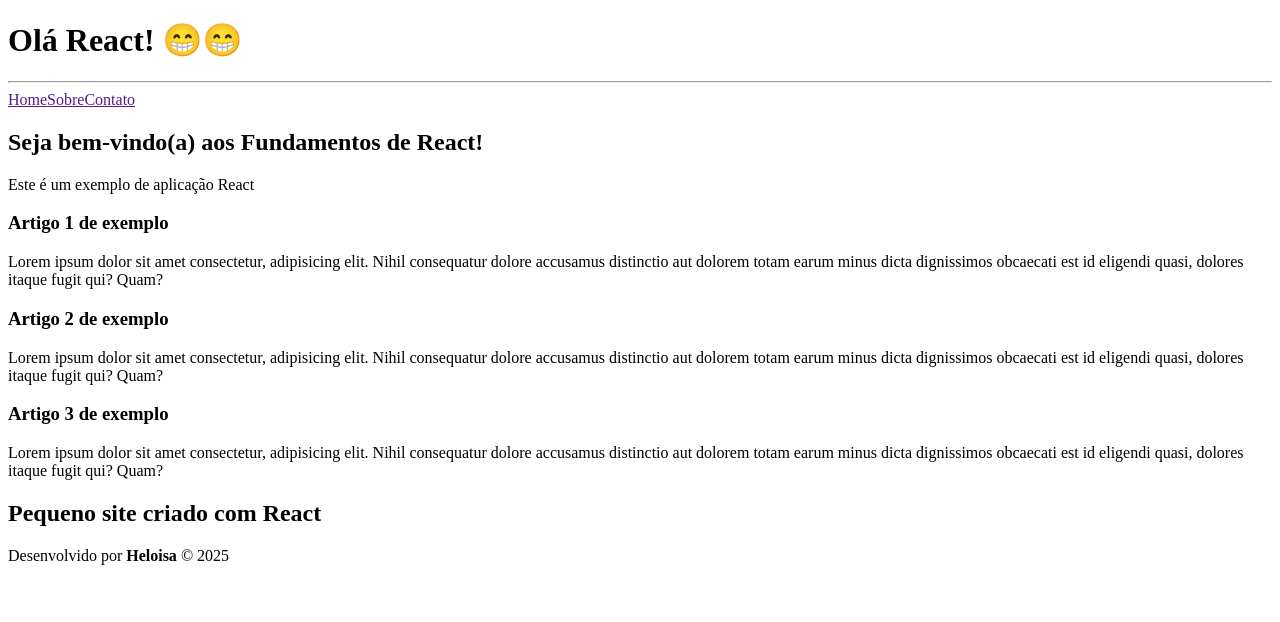
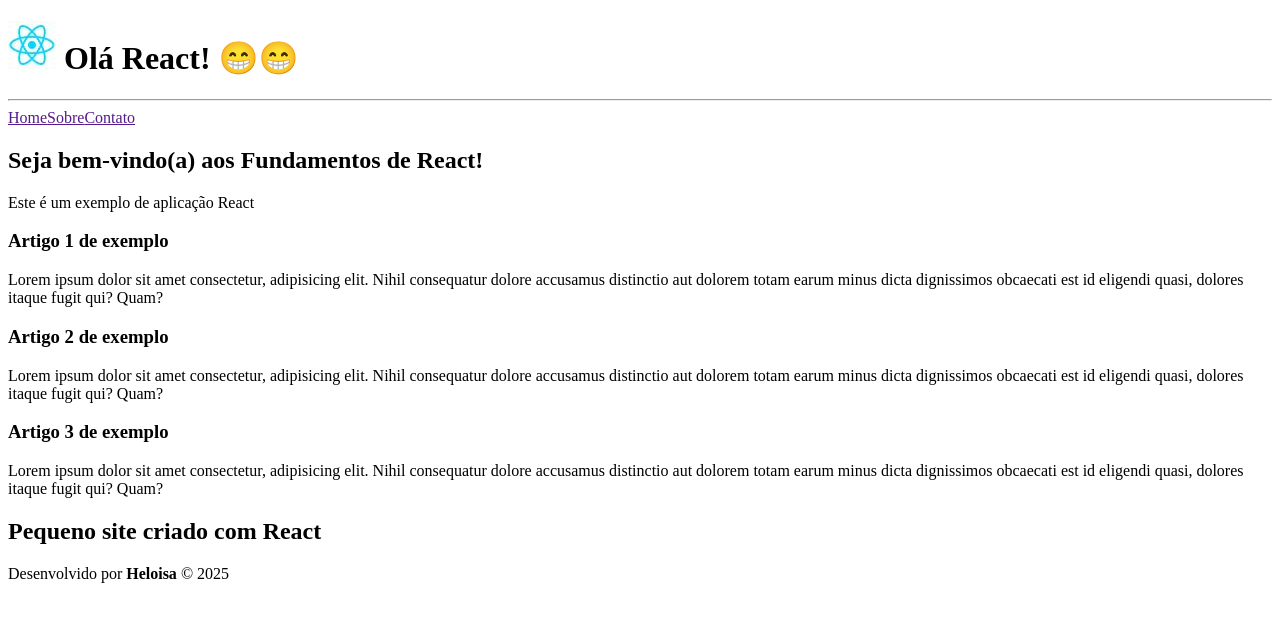
Before and after one commit to heloisa0804/react-fundamentos, a React (Vite) app: page / in a window 1280 px wide. Shown: the top 622 px of the page. Built offline with nearby package versions, Linux system fonts and the light colour scheme.

Commit message:
Imposta uma imagem

```diff
--- a/src/Cabecalho.tsx
+++ b/src/Cabecalho.tsx
@@ -1,7 +1,13 @@
+/* Tudo que for usado dentro de componentes (imagens, fonstes etc),
+deve ser importado. Desta forma, no momento do build, haverá otimizações para este conteúdo. */
+import logo from "./assets/logo-react.png";
+
 export default function Cabecalho() {
   return (
     <header>
-      <h1>Olá React! 😁😁</h1>
+      <h1>
+        <img src={logo} alt="" /> Olá React! 😁😁
+      </h1>
       <hr />
       <nav>
         <a href="">Home</a>
```
Also changed, not shown: src/assets/logo-react.png (added).
